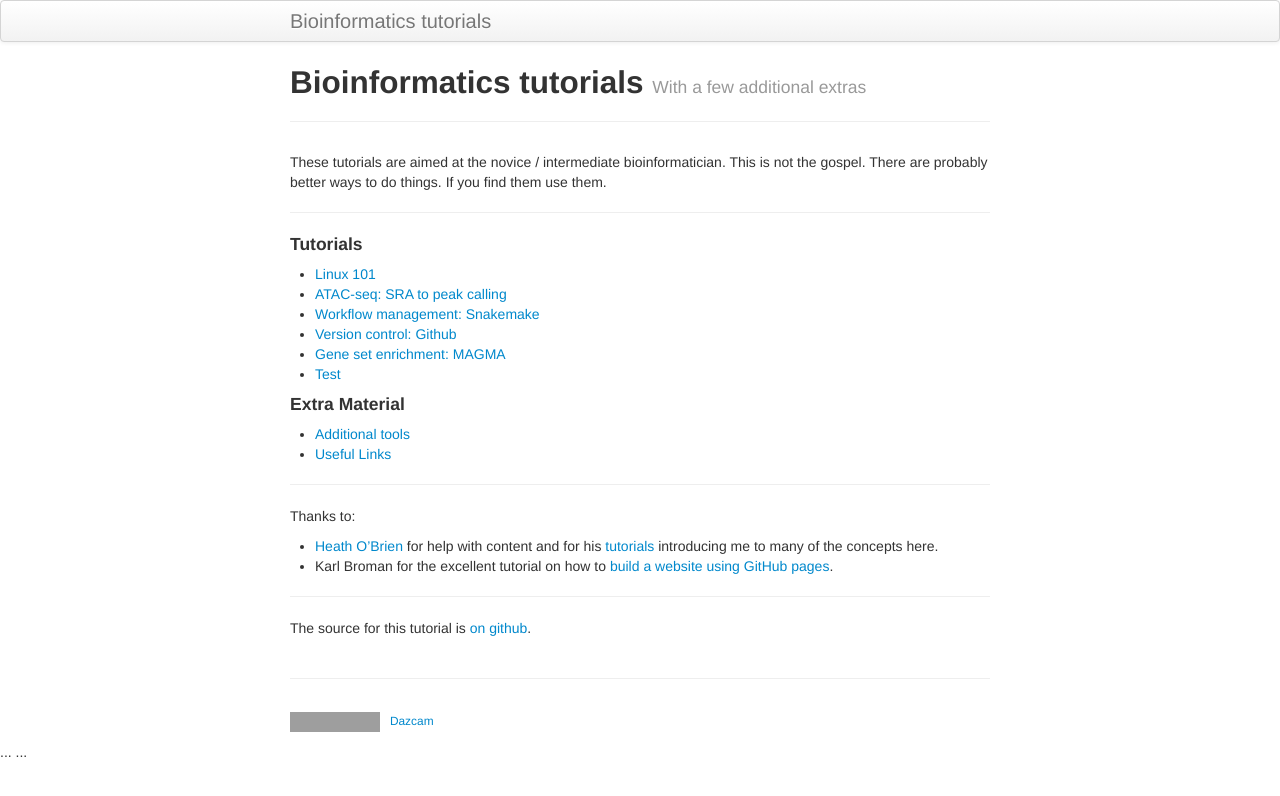
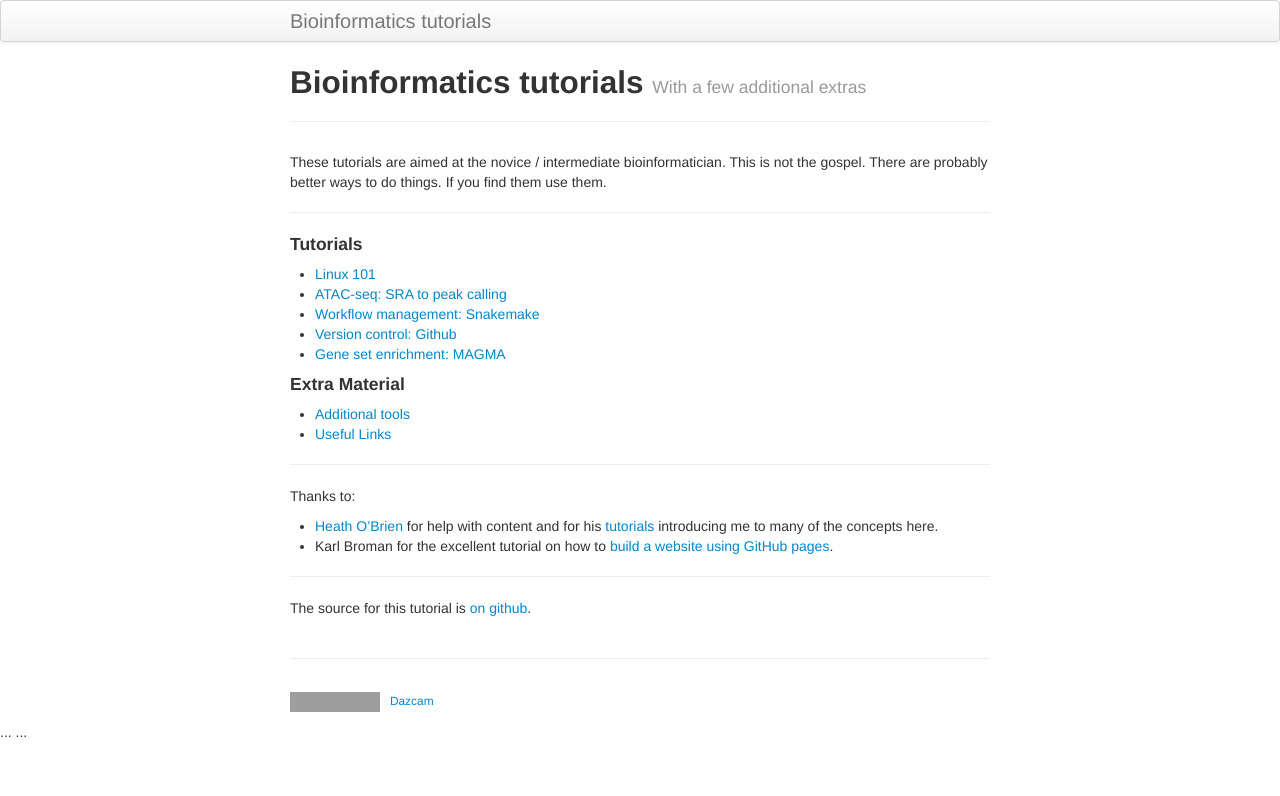
Before and after one commit to Dazcam/Bioinformatics-tutorials, a Jekyll site: the page built from index.md, in a window 1280 px wide. Shown: the top 796 px of the page. Built offline with Jekyll 4.4.1, drawn with Linux system fonts in a browser that asks for light colours; grey boxes are pictures that could not be loaded.

Commit message:
Update index.md

```diff
--- a/index.md
+++ b/index.md
@@ -16,7 +16,7 @@ These tutorials are aimed at the novice / intermediate bioinformatician. This is
 - [Workflow management: Snakemake]({{ site.baseurl }}/pages/snakemake/snakemake_intro.html)
 - [Version control: Github]({{ site.baseurl }}/pages/version_control/github_intro.html)
 - [Gene set enrichment: MAGMA]({{ site.baseurl }}/pages/magma/magma_intro.html)
-- [Test]({{ site.baseurl }}/pages/machine_learning/machine_learning_intro.html)
+
 
 #### Extra Material
 
```
